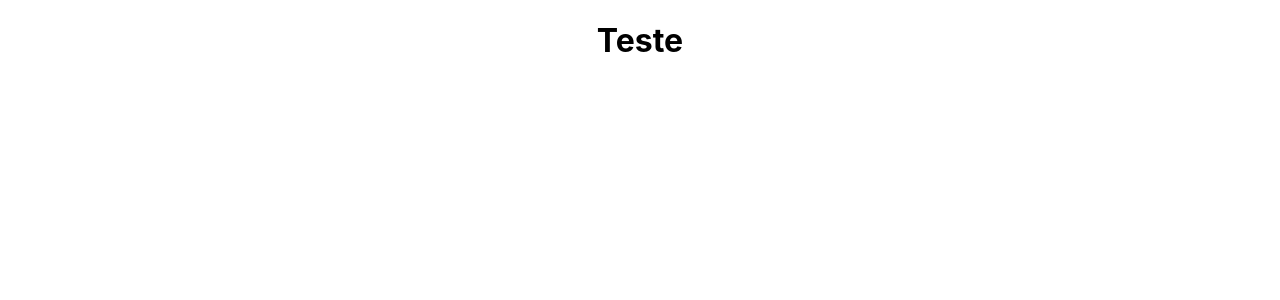
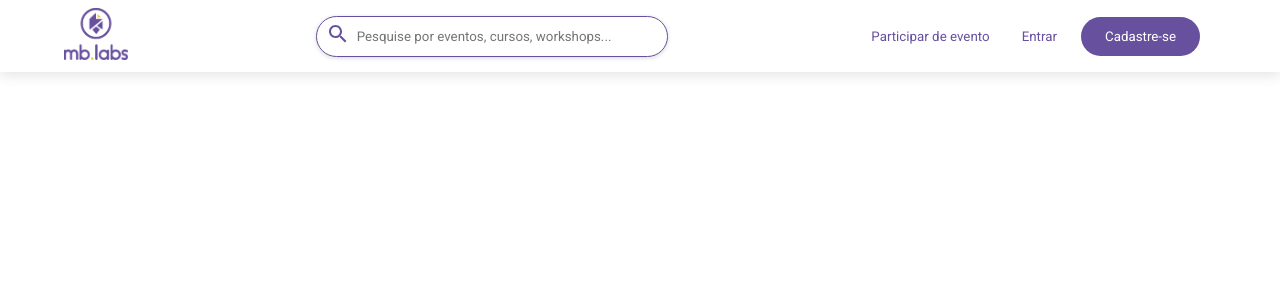
Before and after one commit to vmdev10/gestor-eventos, a React (Create React App) app: page / in a window 1280 px wide. Shown: the top 300 px of the page. Built offline with nearby package versions, Linux system fonts and the light colour scheme.

Commit message:
Dash: Create and style header

```diff
--- a/src/components/App.css
+++ b/src/components/App.css
@@ -1,38 +1,23 @@
-.App {
-  text-align: center;
+* {
+  margin: 0;
+  padding: 0;
+  box-sizing: border-box;
+
+  font-family: 'Roboto', sans-serif;
 }
 
-.App-logo {
-  height: 40vmin;
-  pointer-events: none;
+button, input {
+  border: none;
 }
 
-@media (prefers-reduced-motion: no-preference) {
-  .App-logo {
-    animation: App-logo-spin infinite 20s linear;
-  }
+button:focus,
+input:focus {
+  outline: none;
 }
 
-.App-header {
-  background-color: #282c34;
-  min-height: 100vh;
-  display: flex;
-  flex-direction: column;
-  align-items: center;
-  justify-content: center;
-  font-size: calc(10px + 2vmin);
-  color: white;
+:root {
+  --primary: #67519F;
+  --secondary: #EBC733;
+  --white: #fff;
+  --black: #000;
 }
-
-.App-link {
-  color: #61dafb;
-}
-
-@keyframes App-logo-spin {
-  from {
-    transform: rotate(0deg);
-  }
-  to {
-    transform: rotate(360deg);
-  }
-}
--- a/src/components/App.jsx
+++ b/src/components/App.jsx
@@ -1,11 +1,14 @@
-import "./App.css";
+import './App.css'
+import Home from './dashboard/Home'
 
 import React from "react";
 
 function App() {
-  return <div className="App">
-    <h1>Teste</h1>
-  </div>;
+  return (
+    <div className="App">
+      <Home />
+    </div>
+  )
 }
 
 export default App;
--- /dev/null
+++ b/src/components/dashboard/Home.css
@@ -0,0 +1,101 @@
+.Home {
+  min-height: 100vh;
+}
+
+.NavContainer {
+  width: 100vw;
+  padding: 0 .9375rem;
+
+  position: fixed;
+  top: 0;
+  left: 0;
+
+  box-shadow: rgba(0, 0, 0, 0.1) 0px 4px 12px;
+}
+
+.Navbar {
+  width: 100%;
+  height: 3.5rem;
+  margin: .5rem 0;
+
+  display: flex;
+  align-items: center;
+  justify-content: space-between;
+}
+
+
+.Logo img {
+  width: 4rem;
+}
+
+.MenuToggle {
+  color: var(--primary);
+}
+
+.SearchIcon {
+  color: var(--primary)
+}
+
+.InputSearch {
+  display: none;
+}
+
+.NavLinks {
+  display: none;
+}
+
+@media (min-width: 886px) {
+  .MenuToggle {
+    display: none;
+  }
+
+  .SearchIcon {
+    display: none;
+  }
+
+  .InputSearch {
+    display: block;
+    position: relative;
+  }
+
+  .InputSearch .SearchIcon {
+    display: block;
+    position: absolute;
+    top: 50%;
+    transform: translateY(-50%);
+    left: 10px;
+  }
+
+  .InputSearch input {
+    width: 22rem;
+    padding: .75rem 0 .75rem 2.5rem;
+    border-radius: 44px;
+    border: 1px solid var(--primary);
+    box-shadow: rgba(0, 0, 0, 0.16) 0px 1px 4px;
+
+  }
+
+  .NavLinks {
+    display: block;
+  }
+
+  .NavLink button {
+    margin: 0 1rem;
+    background-color: transparent;
+    color: var(--primary)
+  }
+
+  .NavLink .Contrast{
+    background-color: var(--primary);
+    color: var(--white);
+    padding: .75rem 1.5rem;
+    border-radius: 44px;
+    margin-left: .5rem
+  }
+}
+
+@media (min-width: 1024px) {
+  .NavContainer {
+    padding: 0 4rem;
+  }
+}
--- /dev/null
+++ b/src/components/dashboard/Home.jsx
@@ -0,0 +1,52 @@
+import "./Home.css";
+
+import MenuIcon from "@material-ui/icons/Menu";
+import SearchIcon from "@material-ui/icons/Search";
+
+import React from "react";
+
+function Home() {
+  return (
+    <div className="Home">
+      <div className="NavContainer">
+        <div className="Navbar">
+          <div className="MenuToggle">
+            <MenuIcon />
+          </div>
+
+          <div className="Logo">
+            <img src="/images/logo.png" alt="" />
+          </div>
+
+          <div className="SearchIcon">
+            <SearchIcon/>
+          </div>
+
+          <div class="InputSearch">
+              <div className="SearchIcon">
+              <SearchIcon/>
+              </div>
+              <input className="formControl" type="search" placeholder="Pesquise por eventos, cursos, workshops..." aria-label="Search" />
+              {/* <button class="btn btn-outline-success" type="submit">Search</button> */}
+          </div>
+
+          <div className="NavLinks">
+            <a href="" className="NavLink">
+              <button>Participar de evento</button>
+            </a>
+
+            <a href="" className="NavLink">
+              <button>Entrar</button>
+            </a>
+
+            <a href="" className="NavLink">
+              <button className="Contrast">Cadastre-se</button>
+            </a>
+          </div>
+        </div>
+      </div>
+    </div>
+  );
+}
+
+export default Home;
--- a/src/index.css
+++ b/src/index.css
@@ -1,13 +1,4 @@
-body {
-  margin: 0;
-  font-family: -apple-system, BlinkMacSystemFont, 'Segoe UI', 'Roboto', 'Oxygen',
-    'Ubuntu', 'Cantarell', 'Fira Sans', 'Droid Sans', 'Helvetica Neue',
-    sans-serif;
-  -webkit-font-smoothing: antialiased;
-  -moz-osx-font-smoothing: grayscale;
+:root {
+  --primary: #3d3d3d;
+  --secondary: #c2d90b;
 }
-
-code {
-  font-family: source-code-pro, Menlo, Monaco, Consolas, 'Courier New',
-    monospace;
-}
```
Also changed, not shown: public/images/logo.png (added).
